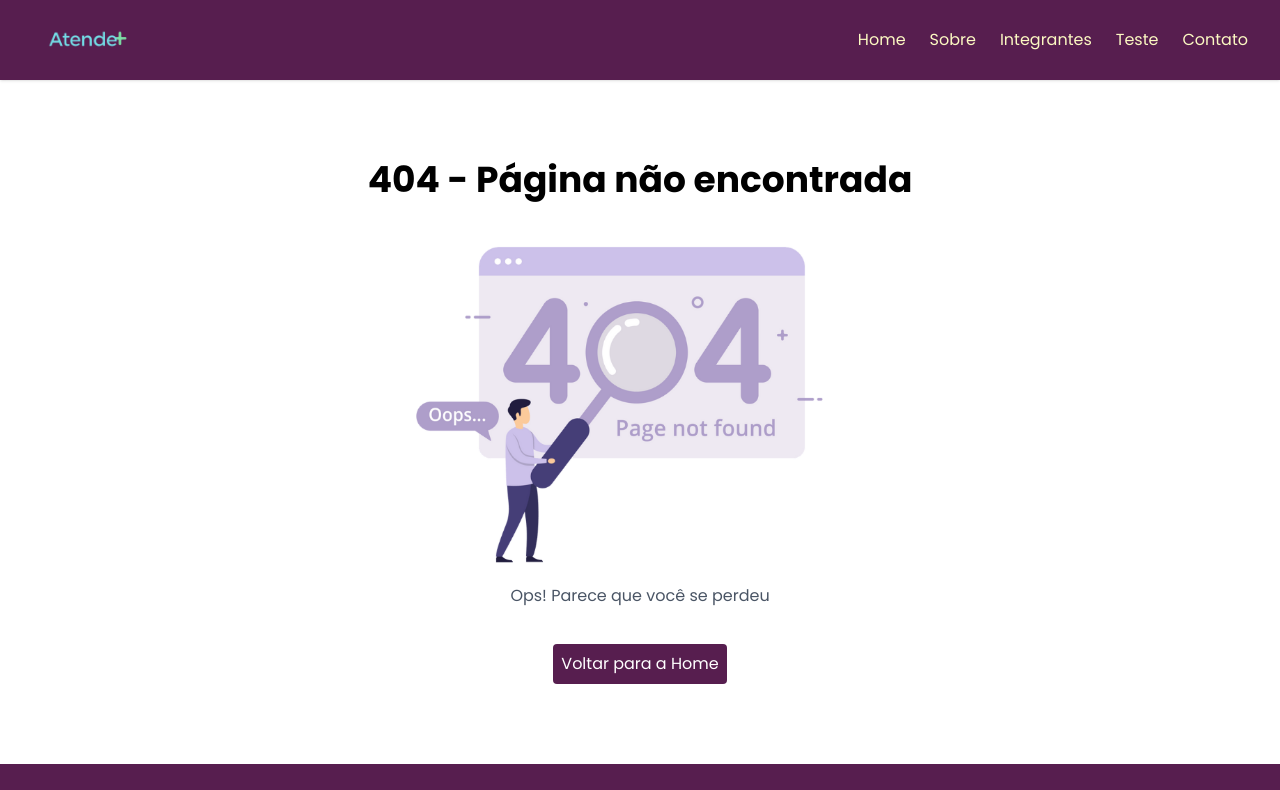
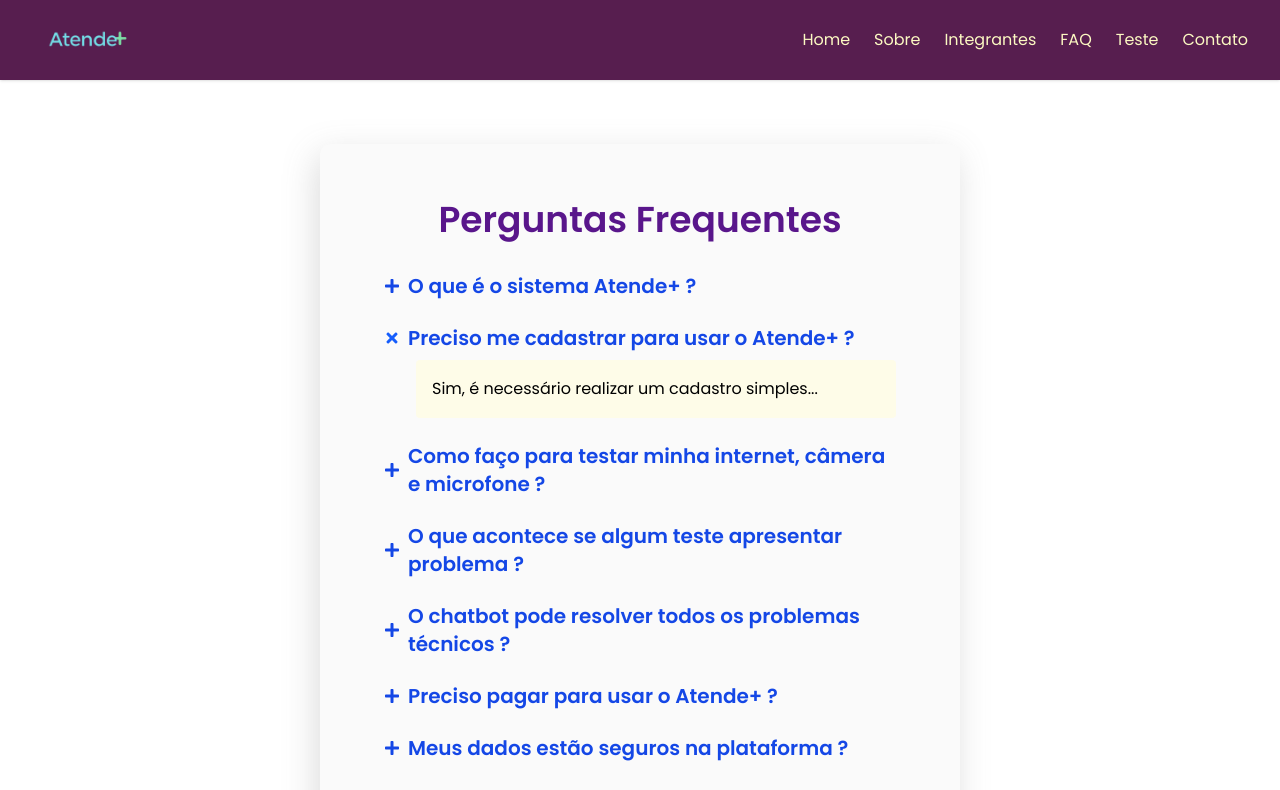
Before and after one commit to ChallengeAnaGuJoao/Challenge-front-end-3-sprint, a React (Vite) app: page /faq/1 in a window 1280 px wide. Shown: the top 790 px of the page. Built offline with nearby package versions, Linux system fonts and the light colour scheme.

Commit message:
feat: faq created

```diff
--- a/src/App.tsx
+++ b/src/App.tsx
@@ -2,7 +2,6 @@ import { BrowserRouter, Route, Routes } from "react-router-dom"
 import { NotFound } from "./pages/not-found"
 import { lazy, Suspense } from "react"
 import { Loading } from "./components/loading"
-import { Integrantes } from "./pages/integrantes";
 
 function App() {
 
@@ -13,6 +12,10 @@ const Home = lazy(() =>
 
 const Contato = lazy(() =>
   import("./pages/contato").then((m) => ({ default: m.Contato }))
+);
+
+const Faq = lazy(() =>
+  import("./pages/faq").then((m) => ({ default: m.Faq }))
 );
 
 const Teste = lazy(() =>
@@ -37,6 +40,7 @@ const About = lazy(() =>
             <Route path="/" element={<Home />} />
             <Route path="/contato" element={<Contato />} />
             <Route path="/teste" element={<Teste />} />
+            <Route path="/faq/:id?" element={<Faq />} />
             <Route path="/about" element={<About />} />
             <Route path="*" element={<NotFound />} />
           </Route>
--- a/src/components/header.tsx
+++ b/src/components/header.tsx
@@ -10,6 +10,7 @@ export function Header() {
     { to: "/", label: "Home" },
     { to: "/about", label: "Sobre" },
     { to: "/integrantes", label: "Integrantes" },
+    { to: "/faq", label: "FAQ" },
     { to: "/teste", label: "Teste" },
     { to: "/contato", label: "Contato" },
   ];
--- /dev/null
+++ b/src/pages/faq.tsx
@@ -0,0 +1,119 @@
+import { useState, useEffect } from "react";
+import { Footer } from "../components/footer";
+import { Header } from "../components/header";
+import { FaPlus } from "react-icons/fa";
+import { Link, useParams, useNavigate } from "react-router-dom";
+
+const faqs = [
+  {
+    question: "O que é o sistema Atende+ ?",
+    answer: (
+      <>
+        O Atende+ é uma plataforma digital desenvolvida para auxiliar pacientes do IMREA-HCFMUSP a se prepararem para teleatendimentos, permitindo testes de internet, câmera e microfone, além de oferecer suporte automatizado via chatbot. Faça seus
+        <Link className="text-blue-700" to="/teste"> testes. </Link>
+      </>
+    ),
+  },
+  { question: "Preciso me cadastrar para usar o Atende+ ?", answer: <>Sim, é necessário realizar um cadastro simples...</> },
+  { question: "Como faço para testar minha internet, câmera e microfone ?", answer: <>Após fazer login, basta acessar a opção...</> },
+  { question: "O que acontece se algum teste apresentar problema ?", answer: <>Se algum teste identificar um problema técnico...</> },
+  { question: "O chatbot pode resolver todos os problemas técnicos ?", answer: <>O chatbot está preparado para resolver a maioria...</> },
+  { question: "Preciso pagar para usar o Atende+ ?", answer: <>Não. O uso do Atende+ é totalmente gratuito...</> },
+  { question: "Meus dados estão seguros na plataforma ?", answer: <>Sim. O Atende+ segue todas as normas de segurança...</> },
+  { question: "Posso acessar o Atende+ de qualquer dispositivo ?", answer: <>Sim. O sistema é compatível com computadores...</> },
+  { question: "O que devo fazer se esquecer minha senha ?", answer: <>Na tela de login, clique em “Esqueci minha senha”...</> },
+];
+
+export function Faq() {
+  const { id } = useParams<{ id?: string }>();
+  const navigate = useNavigate();
+  const [openIndex, setOpenIndex] = useState<number | null>(null);
+
+  // abre direto se acessar /faq/:id
+  useEffect(() => {
+    if (id) {
+      const idx = parseInt(id, 10);
+      if (!isNaN(idx) && idx >= 0 && idx < faqs.length) {
+        setOpenIndex(idx);
+      }
+    } else {
+      setOpenIndex(null);
+    }
+  }, [id]);
+
+  const handleClick = (idx: number) => {
+    if (openIndex === idx) {
+      setOpenIndex(null);
+      navigate("/faq"); // fecha e volta pra /faq
+    } else {
+      setOpenIndex(idx);
+      navigate(`/faq/${idx}`); // abre e atualiza URL
+    }
+  };
+
+  return (
+    <>
+      <Header />
+      <main className="my-8 sm:my-12 md:my-16 flex flex-col items-center min-h-[60vh]">
+        <section className="px-4 py-6
+            sm:px-6 sm:py-8
+            md:px-8 md:py-10
+            lg:px-12 lg:py-12
+            xl:px-16 xl:py-14
+            w-full
+            max-w-[98vw]
+            sm:max-w-[90vw]
+            md:max-w-[80vw]
+            lg:max-w-[60vw]
+            xl:max-w-[50vw]
+            mx-auto
+            bg-neutral-50
+            rounded-[10px]
+            shadow-[-4px_10px_34px_-1px_rgba(112,_112,_112,_0.25)]
+            transition-all">
+          <h2 className="text-center mb-8 text-2xl sm:text-3xl md:text-4xl font-semibold text-purple-900">Perguntas Frequentes</h2>
+          <div className="mb-6">
+            {faqs.map((faq, idx) => (
+              <div className="mb-6" key={idx}>
+                <button
+                  className="flex items-center gap-2 w-full text-left
+                    text-base sm:text-lg md:text-xl
+                    font-semibold text-blue-700 cursor-pointer p-0
+                    transition-colors duration-300 ease-in-out hover:text-blue-500"
+                  onClick={() => handleClick(idx)}
+                  aria-expanded={openIndex === idx}
+                  aria-controls={`faq-answer-${idx}`}>
+                  <FaPlus
+                    size={16}
+                    className={`
+                      flex-shrink-0
+                      text-lg
+                      transition-transform duration-300
+                      ${openIndex === idx ? "rotate-45 text-blue-600" : ""}
+                    `}
+                  />
+                  {faq.question}
+                </button>
+                {openIndex === idx && (
+                  <p
+                    id={`faq-answer-${idx}`}
+                    className="
+                      ml-4 sm:ml-6 md:ml-8
+                      text-sm sm:text-base
+                      leading-relaxed mt-2
+                      bg-yellow-50 p-3 sm:p-4 rounded-sm
+                      transition-all
+                    "
+                  >
+                    {faq.answer}
+                  </p>
+                )}
+              </div>
+            ))}
+          </div>
+        </section>
+      </main>
+      <Footer />
+    </>
+  );
+}
```
